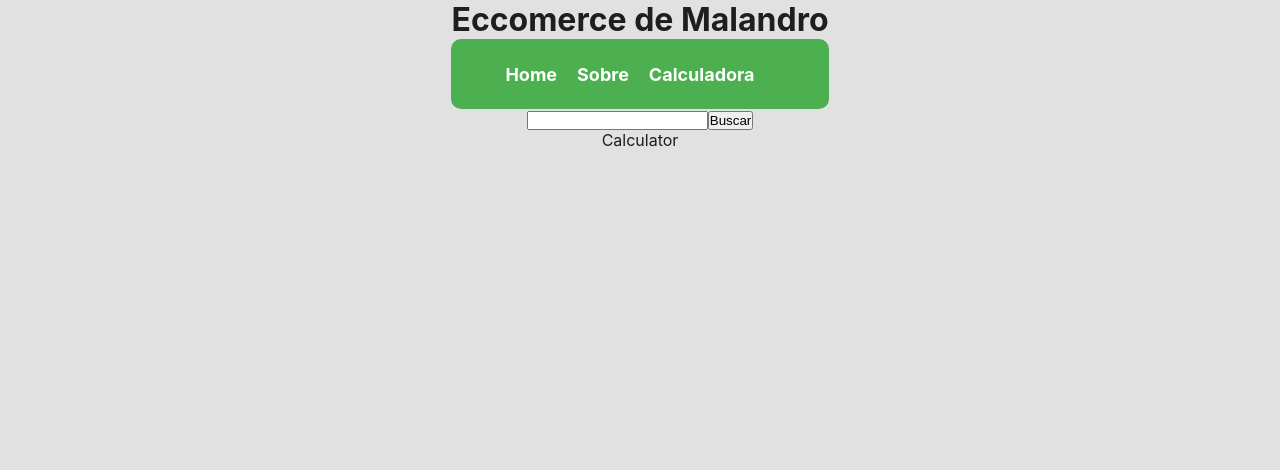
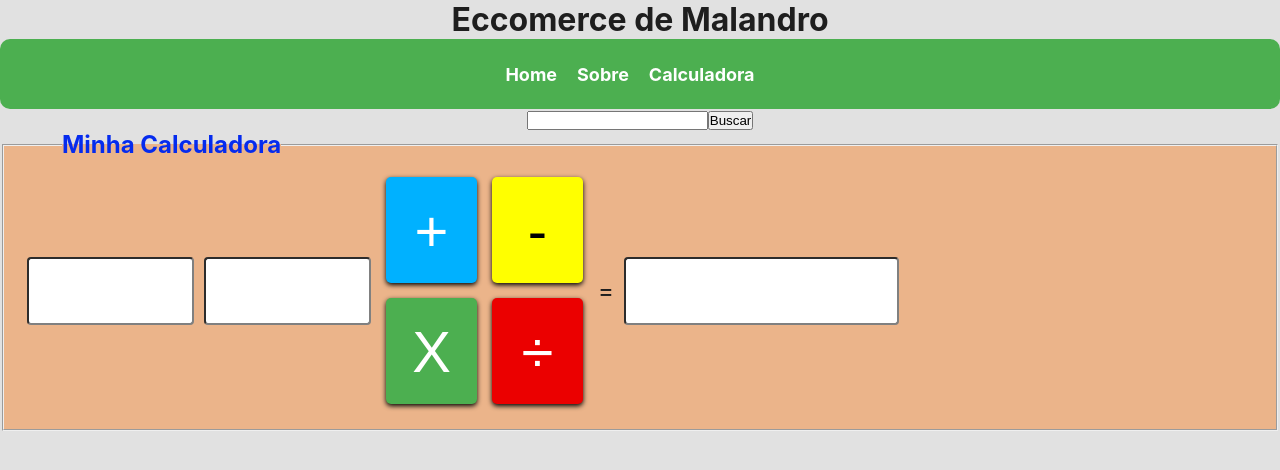
Before and after one commit to RandiSKT/Disciplina-TICs-3, a React (Create React App) app in the folder ecomerce/: page /calculator in a window 1280 px wide. Shown: the top 470 px of the page. Built offline with nearby package versions, Linux system fonts and the light colour scheme.

Commit message:
Criada a interface da calculadora

```diff
--- /dev/null
+++ b/ecomerce/src/components/Operadores.js
@@ -0,0 +1,24 @@
+import React from 'react';
+
+const Operadores = ({ operador, simbolo }) => {
+  // Estilos CSS inline com base no símbolo
+  const buttonStyles = {
+    fontSize: '58px',
+    borderRadius: '5px',
+    boxShadow: '0px 2px 5px rgba(0, 0, 0, 3)', // Sombra na parte inferior
+    backgroundColor: simbolo === '+' ? '#00b1FF' : simbolo === '-' ? '#FFFF00' : simbolo === 'X' ? '#4CAF50' : '#EB0000',
+    color: simbolo === '-' ? 'black' : 'white',
+    border: 'none',
+    width: '91px',
+    height: '106px',
+    cursor: 'pointer',
+  };
+
+  return (
+    <div>
+      <button style={buttonStyles}>{simbolo}</button>
+    </div>
+  );
+};
+
+export default Operadores;
--- /dev/null
+++ b/ecomerce/src/pages/Calculator.css
@@ -0,0 +1,68 @@
+fieldset{
+    margin: 0px 2px;
+    padding: 8px 18px 15px;
+    background-color: #EBB48A;
+    text-align: center;
+    justify-content: center;
+    align-items: center;
+}
+
+legend {
+    color: #052BEE;
+    margin-left: 40px;
+    font-size: 24px;
+    text-align: left;
+    font-weight: bold;
+}
+
+.entrada {
+    width: 167px;
+    height: 68px;
+    border-radius: 4px;
+    border-color: gray;
+}
+
+.calculadora {
+    display: grid;
+    grid-template-columns: repeat(5, 1fr);
+    gap: 10px;
+    text-align: center;
+    justify-content: center;
+    align-items: center;
+    background-color: #EBB48A;
+  }
+
+  .linha {
+    display: flex;
+    justify-content: center;
+    align-items: center;
+  }
+
+  .coluna {
+    flex: 1;
+    padding: 5px;
+  }
+
+  .operadores {
+    display: grid;
+    grid-template-columns: repeat(2, 1fr);
+    grid-gap: 5px;
+    font-size: 58px;
+    font-family: Arial;
+  }
+
+  .operador {
+    font-size: 24px;
+  }
+
+  .igual {
+    font-size: 24px;
+  }
+
+  .resultado {
+    flex: 2;
+    width: 275px;
+    height: 68px;
+    border-radius: 4px;
+    border-color: gray;
+  }
--- a/ecomerce/src/pages/Calculator.js
+++ b/ecomerce/src/pages/Calculator.js
@@ -1,9 +1,41 @@
-import React from 'react'
+import React from "react";
+import Operadores from "../components/Operadores";
+import "./Calculator.css";
 
 const Calculator = () => {
   return (
-    <div>Calculator</div>
-  )
-}
+    <fieldset>
+      <legend>Minha Calculadora</legend>
+      <div class="calculadora">
+        <div class="linha">
+          <div class="coluna">
+            <input className="entrada" type="text" />
+          </div>
+          <div class="coluna">
+            <input className="entrada" type="text" />
+          </div>
+          <div class="coluna operadores">
+            <div class="coluna operador">
+              <Operadores simbolo="+" />
+            </div>
+            <div class="coluna operador">
+              <Operadores simbolo="-" />
+            </div>
+            <div class="coluna operador">
+              <Operadores simbolo="X" />
+            </div>
+            <div class="coluna operador">
+              <Operadores simbolo="÷" />
+            </div>
+          </div>
+          <div class="coluna igual">=</div>
+          <div class="coluna">
+            <input className="resultado" type="text" />
+          </div>
+        </div>
+      </div>
+    </fieldset>
+  );
+};
 
-export default Calculator
+export default Calculator;
```
